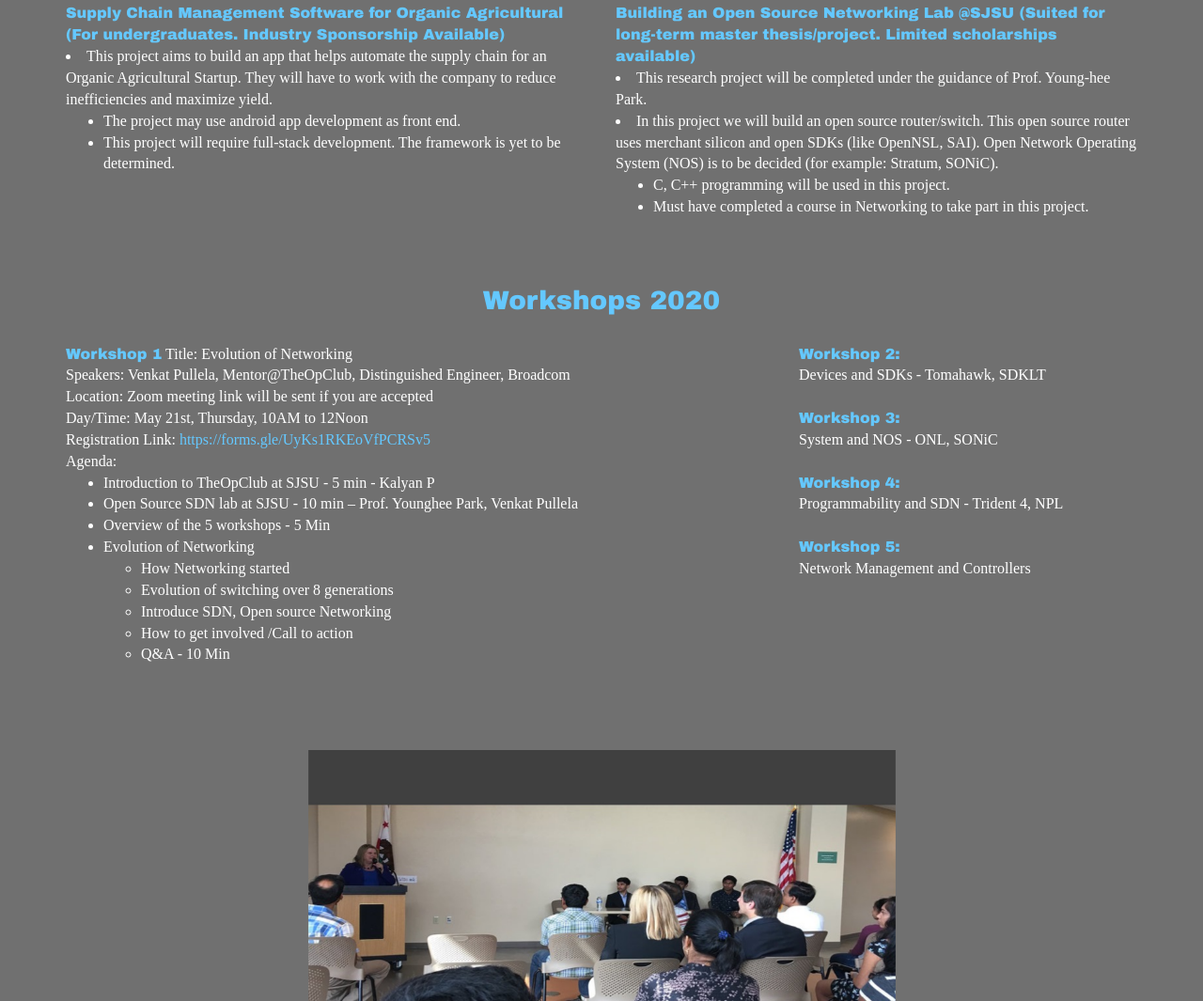
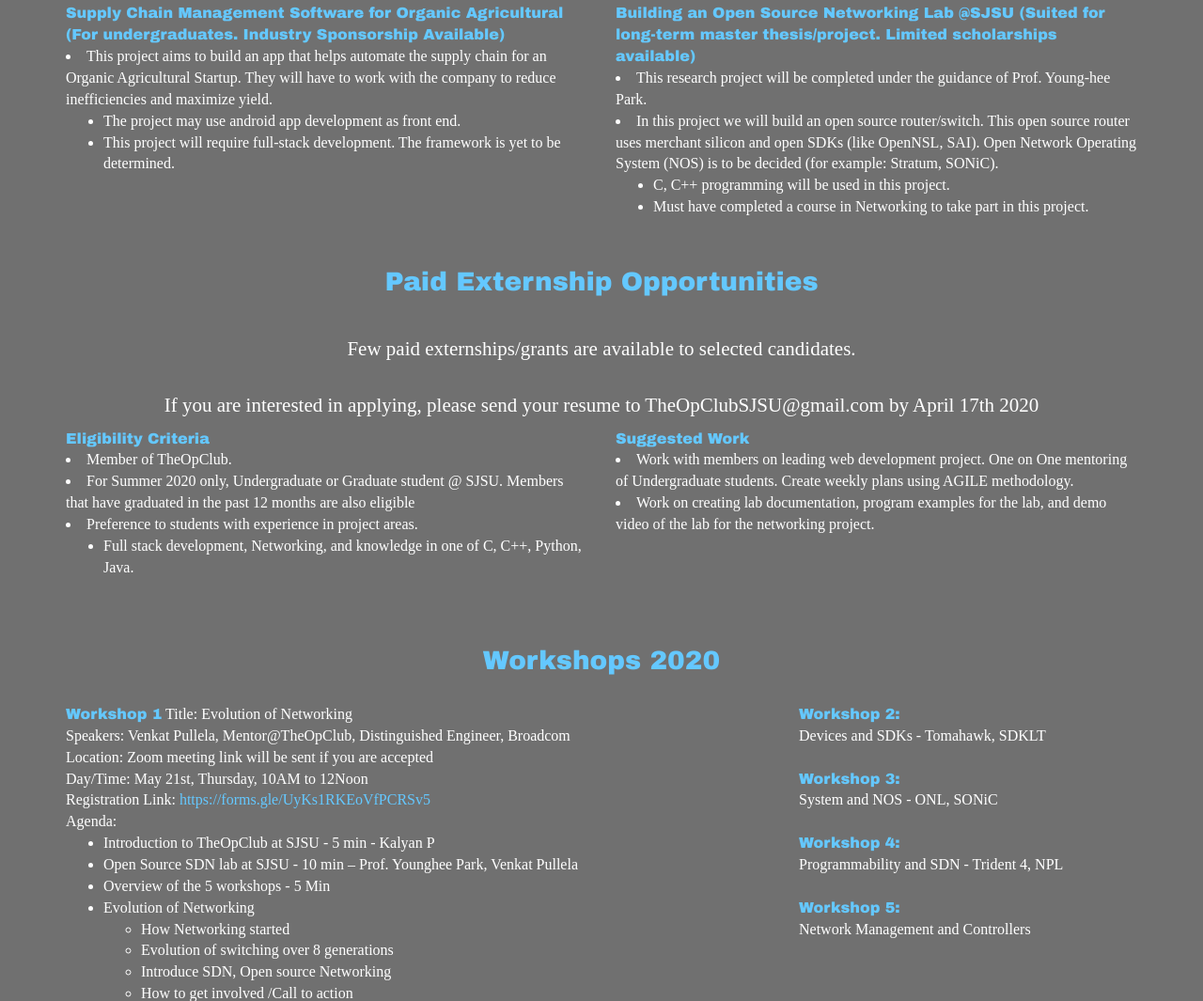
Before and after one commit to theOpportunitiesClub/theopportunitiesclub.github.io, a plain HTML site: page index.html in a window 1280 px wide. Shown: the part 1116-2181 px from the top of the page at 94% size. Drawn offline with Linux system fonts and the light colour scheme.

Commit message:
Added paid externship information
Added paid externship information

```diff
--- a/index.html
+++ b/index.html
@@ -123,6 +123,40 @@
                     <ul>
                     <li> C, C++ programming will be used in this project.</li>
                     <li>Must have completed a course in Networking to take part in this project.</li></ul>
+                    <br>
+            </div>
+        </div>
+    </div>
+    <div class="container">
+        <div class="row">
+			<div class="col-md-12" style="font-family:arial black; color:rgb(100, 200, 255)">
+                <h3> Paid Externship Opportunities </h3>
+            </div>
+            <div class="col-md-12">
+                <p> <br>
+                Few paid externships/grants are available to selected candidates.
+                </p> <br>
+                <p style="align-items: center;">If you are interested in applying, please send your resume to TheOpClubSJSU@gmail.com by April 17th 2020
+                </p>
+            </div>
+        </div>
+
+
+
+        <div class="row" style="font-size: 16px;">
+		            <div class="col-md-6">
+		                <b style="font-family:arial black; color:rgb(100, 200, 255)">Eligibility Criteria</b>
+		                <li>Member of TheOpClub. </li>
+                        <li>For Summer 2020 only, Undergraduate or Graduate student @ SJSU. Members that have graduated in the past 12 months are also eligible</li>
+                        <li>Preference to students with experience in project areas.</li>
+                        <ul>
+                            <li>Full stack development, Networking, and knowledge in one of C, C++, Python, Java.</li></ul>
+                         <br>
+		            </div>
+                <div class="col-md-6">
+                    <b style="font-family:arial black; color:rgb(100, 200, 255);">Suggested Work</b>
+                    <li>Work with members on leading web development project. One on One mentoring of Undergraduate students. Create weekly plans using AGILE methodology.</li>
+                    <li>Work on creating lab documentation, program examples for the lab, and demo video of the lab for the networking project.</li>
                     <br>
             </div>
         </div>
```
